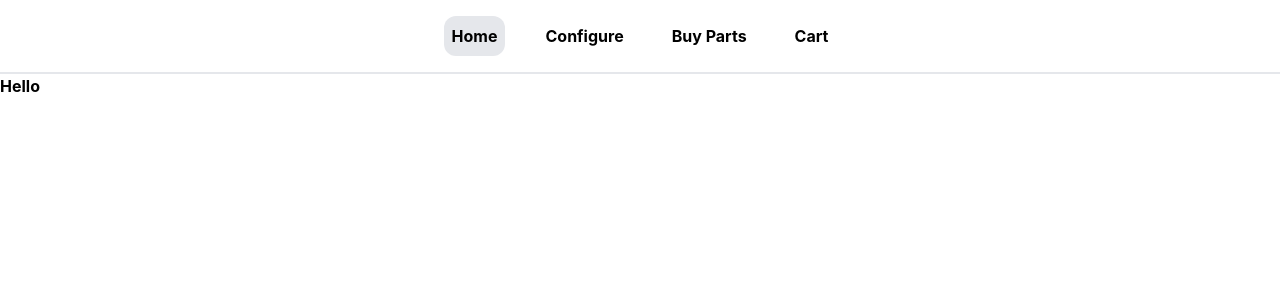
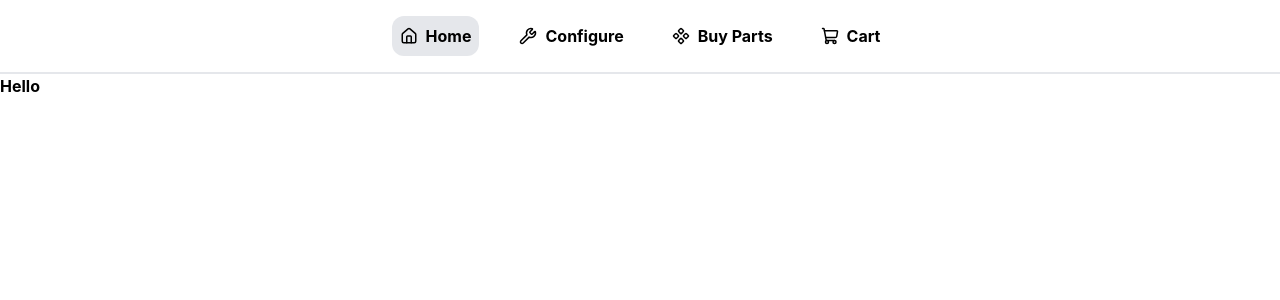
Before and after one commit to Rafafi35/Modular-Phone, a React (Vite) app: page / in a window 1280 px wide. Shown: the top 300 px of the page. Built offline with nearby package versions, Linux system fonts and the light colour scheme.

Commit message:
add icons to navbar

```diff
--- a/package.json
+++ b/package.json
@@ -13,6 +13,7 @@
     "@react-three/drei": "^10.7.7",
     "@react-three/fiber": "^9.5.0",
     "@tailwindcss/vite": "^4.2.2",
+    "lucide-react": "^1.8.0",
     "react": "^19.2.4",
     "react-dom": "^19.2.4",
     "react-router-dom": "^7.14.1",
--- a/src/components/Navigation.jsx
+++ b/src/components/Navigation.jsx
@@ -1,8 +1,9 @@
 import { NavLink } from "react-router-dom";
+import { House, Wrench, ShoppingCart, Component } from "lucide-react"
 
 export default function Navigation() {
   const linkStyle = ({ isActive }) =>
-    `m-4 p-2 rounded-xl transition-colors hover:bg-gray-100 ${
+    `m-4 p-2 rounded-xl transition-colors hover:bg-gray-100 inline-flex items-center gap-2 ${
       isActive ? "bg-gray-200" : ""
     }`;
 
@@ -10,18 +11,22 @@ export default function Navigation() {
     <nav className="sticky top-0 left-0 w-full bg-white border-b-2 border-gray-200">
       <div className="flex font-bold justify-center">
         <NavLink to="/" end className={linkStyle}>
+          <House size={18} />
           Home
         </NavLink>
 
         <NavLink to="/configure" end className={linkStyle}>
+          <Wrench size={18} />
           Configure
         </NavLink>
 
         <NavLink to="/buy-parts" end className={linkStyle}>
+          <Component size={18} />
           Buy Parts
         </NavLink>
 
         <NavLink to="/cart" end className={linkStyle}>
+          <ShoppingCart size={18} />
           Cart
         </NavLink>
       </div>
```
Also changed, not shown: 1 other file (tests, documents, lock files or other folders). Lines whose indentation alone changed are shown as unchanged.
